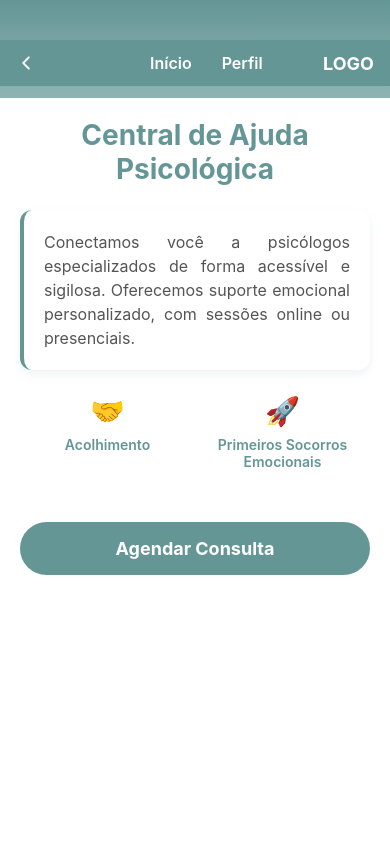
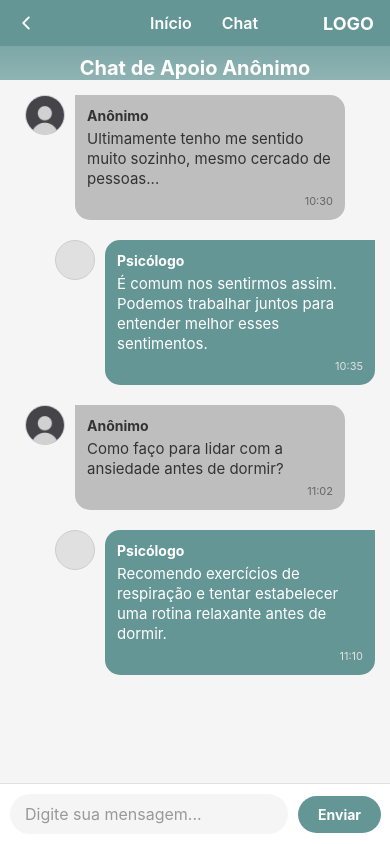
Before and after one commit to RaphaelKim21/projetoMobile, a React Native app: screen /Telachat in a window 390 px wide. Built offline with nearby package versions, Linux system fonts and the light colour scheme.

Commit message:
Telachat adcionada e App atualizado

```diff
--- a/App.js
+++ b/App.js
@@ -3,6 +3,7 @@ import { createStackNavigator } from "@react-navigation/stack";
 
 import Telainicial from "./src/Telas/Telainicial";
 import Telaansiedade from "./src/Telas/Telaansiedade";
+import Telachat from "./src/Telas/Telachat";
 
 const Stack = createStackNavigator()
 
@@ -12,6 +13,7 @@ export default function App() {
       <Stack.Navigator >
         <Stack.Screen name="Telainicial" component={Telainicial} options={{headerShown:false}}/>
         <Stack.Screen name="Telaansiedade" component={Telaansiedade} options={{headerShown:false}}/>
+        <Stack.Screen name="Telachat" component={Telachat} options={{headerShown:false}}/>
       </Stack.Navigator>
     </NavigationContainer>
   );
--- a/src/Components/CabecalhoHeader.tsx
+++ b/src/Components/CabecalhoHeader.tsx
@@ -14,12 +14,13 @@ export default function CabecalhoHeader({ navigation }) {
       <View style={styles.buttonsContainer}>
         <TouchableOpacity
           style={styles.button}
-          onPress={() => navigation.navigate('Telaansiedade')} // Modificação aqui
+          onPress={() => navigation.navigate('Telaansiedade')}
         >
           <Text style={styles.buttonText}>Início</Text>
         </TouchableOpacity>
-        <TouchableOpacity style={styles.button}>
-          <Text style={styles.buttonText}>Perfil</Text>
+        <TouchableOpacity style={styles.button}
+        onPress={() => navigation.navigate('Telachat')}>
+          <Text style={styles.buttonText}>Chat</Text>
         </TouchableOpacity>
       </View>
 
--- /dev/null
+++ b/src/Telas/Telachat.js
@@ -0,0 +1,212 @@
+import React from 'react';
+import { View, Text, StyleSheet, ScrollView, Image, TextInput, TouchableOpacity } from 'react-native';
+import { LinearGradient } from 'expo-linear-gradient';
+import CabecalhoHeader from '../Components/CabecalhoHeader';
+
+export default function Telachat({ navigation }) {
+  return (
+    <View style={estilos.container}>
+      {/* Cabeçalho */}
+      <LinearGradient
+        colors={['#659696', '#8fb3b3']}
+        style={estilos.gradienteCabecalho}
+      >
+        <CabecalhoHeader navigation={navigation} />
+        <Text style={estilos.tituloChat}>Chat de Apoio Anônimo</Text>
+      </LinearGradient>
+
+      {/* Área de Mensagens (Estática) */}
+      <ScrollView style={estilos.areaMensagens}>
+        {/* Mensagem do Usuário Anônimo 1 */}
+        <View style={[estilos.mensagemContainer, estilos.mensagemUsuario]}>
+        <Image style={estilos.avatarPlaceholder}  source={require('../../assets/anonimo.jpg')}/>
+          <View style={[estilos.balaoMensagem, estilos.balaoUsuario]}>
+            <Text style={estilos.nomeUsuario}>Anônimo</Text>
+            <Text style={estilos.textoMensagem}>
+              Ultimamente tenho me sentido muito sozinho, mesmo cercado de pessoas...
+            </Text>
+            <Text style={estilos.horaMensagem}>10:30</Text>
+          </View>
+        </View>
+
+        {/* Resposta do Psicólogo 1 */}
+        <View style={[estilos.mensagemContainer, estilos.mensagemPsicologo]}>
+          <View style={estilos.avatarPlaceholder} />
+          <View style={[estilos.balaoMensagem, estilos.balaoPsicologo]}>
+            <Text style={[estilos.nomeUsuario, { color: 'white' }]}>Psicólogo</Text>
+            <Text style={[estilos.textoMensagem, { color: 'white' }]}>
+              É comum nos sentirmos assim. Podemos trabalhar juntos para entender melhor esses sentimentos.
+            </Text>
+            <Text style={[estilos.horaMensagem, { color: '#e0e0e0' }]}>10:35</Text>
+          </View>
+        </View>
+
+        {/* Mensagem do Usuário Anônimo 2 */}
+        <View style={[estilos.mensagemContainer, estilos.mensagemUsuario]}>
+          <Image style={estilos.avatarPlaceholder}  source={require('../../assets/anonimo.jpg')}/>
+          <View style={[estilos.balaoMensagem, estilos.balaoUsuario]}>
+            <Text style={estilos.nomeUsuario}>Anônimo</Text>
+            <Text style={estilos.textoMensagem}>
+              Como faço para lidar com a ansiedade antes de dormir?
+            </Text>
+            <Text style={estilos.horaMensagem}>11:02</Text>
+          </View>
+        </View>
+
+        {/* Resposta do Psicólogo 2 */}
+        <View style={[estilos.mensagemContainer, estilos.mensagemPsicologo]}>
+          <View style={estilos.avatarPlaceholder} />
+          <View style={[estilos.balaoMensagem, estilos.balaoPsicologo]}>
+            <Text style={[estilos.nomeUsuario, { color: 'white' }]}>Psicólogo</Text>
+            <Text style={[estilos.textoMensagem, { color: 'white' }]}>
+              Recomendo exercícios de respiração e tentar estabelecer uma rotina relaxante antes de dormir.
+            </Text>
+            <Text style={[estilos.horaMensagem, { color: '#e0e0e0' }]}>11:10</Text>
+          </View>
+        </View>
+      </ScrollView>
+
+
+
+      <View style={estilos.footer}>
+        <TextInput
+          style={estilos.inputMensagem}
+          placeholder="Digite sua mensagem..."
+          placeholderTextColor="#999"
+        />
+        <TouchableOpacity style={estilos.botaoEnviar}>
+          <Text style={estilos.textoBotao}>Enviar</Text>
+        </TouchableOpacity>
+      </View>
+    </View>
+
+  );
+}
+
+const estilos = StyleSheet.create({
+  container: {
+    flex: 1,
+    backgroundColor: '#f5f5f5',
+  },
+  gradienteCabecalho: {
+    width: '100%',
+  },
+  tituloChat: {
+    fontSize: 20,
+    fontWeight: 'bold',
+    color: 'white',
+    textAlign: 'center',
+    marginTop: 10,
+  },
+  areaMensagens: {
+    flex: 1,
+    paddingHorizontal: 15,
+    paddingTop: 15,
+  },
+  mensagemContainer: {
+    flexDirection: 'row',
+    marginBottom: 15,
+    alignItems: 'flex-start',
+  },
+  mensagemUsuario: {
+    justifyContent: 'flex-start',
+  },
+  mensagemPsicologo: {
+    justifyContent: 'flex-end',
+  },
+  avatarPlaceholder: {
+    width: 40,
+    height: 40,
+    borderRadius: 20,
+    backgroundColor: '#e0e0e0',
+    marginRight: 10,
+    marginLeft: 10,
+    borderWidth: 1,
+    borderColor: '#ccc',
+  },
+  balaoMensagem: {
+    maxWidth: '75%',
+    padding: 12,
+    borderRadius: 15,
+    marginBottom: 5,
+  },
+  balaoUsuario: {
+    backgroundColor: '#bdbebd',
+    borderTopLeftRadius: 0,
+  },
+  balaoPsicologo: {
+    backgroundColor: '#659696',
+    borderTopRightRadius: 0,
+  },
+  nomeUsuario: {
+    fontWeight: 'bold',
+    fontSize: 14,
+    marginBottom: 5,
+    color: '#333',
+  },
+  textoMensagem: {
+    fontSize: 15,
+    lineHeight: 20,
+    color: '#333',
+  },
+  horaMensagem: {
+    fontSize: 11,
+    color: '#666',
+    marginTop: 5,
+    alignSelf: 'flex-end',
+  },
+  areaInputPlaceholder: {
+    flexDirection: 'row',
+    padding: 10,
+    backgroundColor: 'white',
+    borderTopWidth: 1,
+    borderTopColor: '#eee',
+    alignItems: 'center',
+  },
+  inputPlaceholder: {
+    flex: 1,
+    height: 40,
+    backgroundColor: '#f0f0f0',
+    borderRadius: 20,
+    borderWidth: 1,
+    borderColor: '#ddd',
+  },
+  botaoPlaceholder: {
+    width: 70,
+    height: 40,
+    backgroundColor: '#659696',
+    borderRadius: 20,
+    marginLeft: 10,
+  },
+  footer: {
+    flexDirection: 'row',
+    alignItems: 'center',
+    padding: 10,
+    backgroundColor: 'white',
+    borderTopWidth: 1,
+    borderTopColor: '#e0e0e0',
+  },
+  inputMensagem: {
+    flex: 1,
+    backgroundColor: '#f5f5f5',
+    borderRadius: 20,
+    paddingHorizontal: 15,
+    paddingVertical: 10,
+    marginRight: 10,
+    fontSize: 16,
+    maxHeight: 100,
+  },
+  botaoEnviar: {
+    backgroundColor: '#659696',
+    borderRadius: 20,
+    paddingVertical: 10,
+    paddingHorizontal: 20,
+    justifyContent: 'center',
+    alignItems: 'center',
+  },
+  textoBotao: {
+    color: 'white',
+    fontWeight: 'bold',
+  },
+
+});
--- a/src/Telas/Telainicial.js
+++ b/src/Telas/Telainicial.js
@@ -53,8 +53,6 @@ const estilos = StyleSheet.create({
   },
   gradienteCabecalho: {
     width: '100%',
-    paddingTop: 40,
-    paddingBottom: 12,
   },
   conteudo: {
     flex: 1,
```
Also changed, not shown: assets/anonimo.jpg (added).
